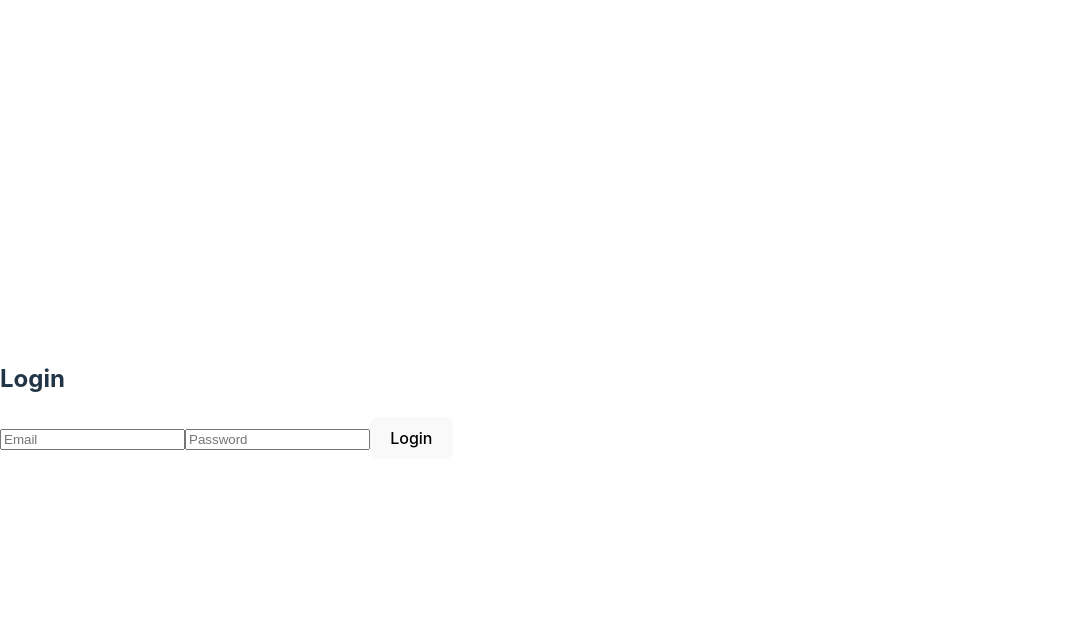
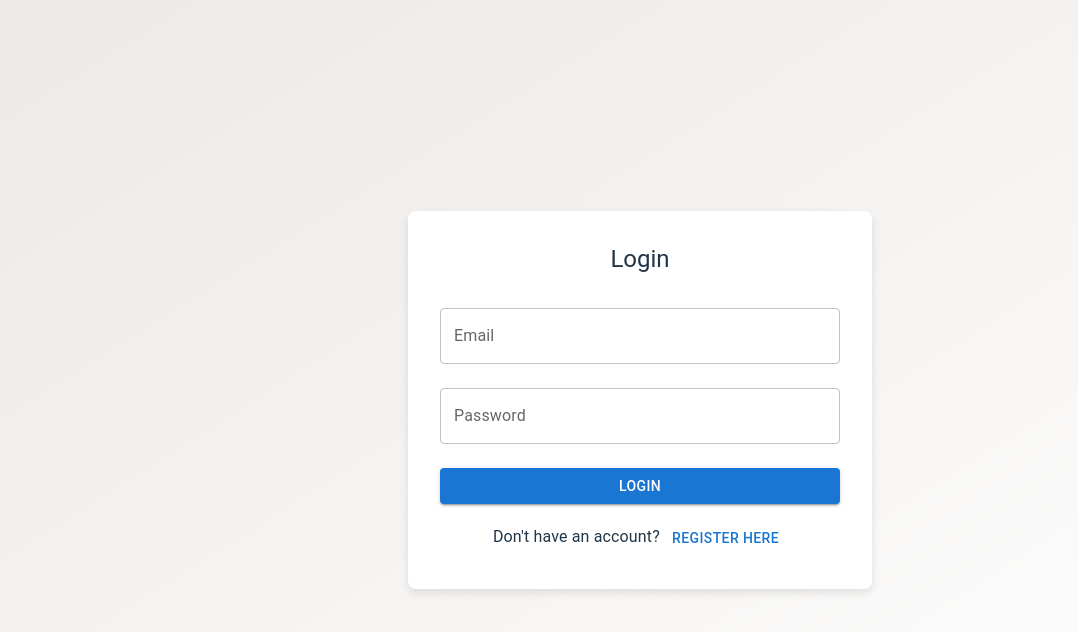
Before and after one commit to hilaRenis/PawConnect-FrontEnd, a React (Vite) app in the folder PawConnect-FrontEnd/: page /login in a window 1280 px wide. Shown: the top 632 px of the page, without its empty margins (0-1078 px from the left). Built offline with nearby package versions, Linux system fonts and the light colour scheme.

Commit message:
LogIn + Register
Finish the design of LogIn and Register page

```diff
--- a/PawConnect-FrontEnd/package.json
+++ b/PawConnect-FrontEnd/package.json
@@ -10,6 +10,9 @@
     "preview": "vite preview"
   },
   "dependencies": {
+    "@emotion/react": "^11.14.0",
+    "@emotion/styled": "^11.14.0",
+    "@mui/material": "^6.1.10",
     "react": "^18.3.1",
     "react-dom": "^18.3.1",
     "react-router-dom": "^7.0.1"
--- a/PawConnect-FrontEnd/src/pages/Login.jsx
+++ b/PawConnect-FrontEnd/src/pages/Login.jsx
@@ -1,44 +1,108 @@
 import React, { useState } from 'react';
+import { TextField, Button, Box, Typography } from '@mui/material';
 import { useNavigate } from 'react-router-dom';
 
-function Login() {
+const Login = () => {
   const [email, setEmail] = useState('');
   const [password, setPassword] = useState('');
+  const [error, setError] = useState('');
   const navigate = useNavigate();
 
   const handleLogin = (e) => {
     e.preventDefault();
-    // Here, you would handle authentication logic (e.g., API call)
-    // For now, assuming 'user' and 'agency' roles are checked
+
+    if (!email || !password) {
+      setError('Please fill in all fields');
+      return;
+    }
+
     if (email === 'user@example.com' && password === 'password') {
       navigate('/user-dashboard');
     } else if (email === 'agency@example.com' && password === 'password') {
       navigate('/agency-dashboard');
     } else {
-      alert('Invalid credentials');
+      setError('Invalid credentials');
     }
   };
 
   return (
-    <div>
-      <h2>Login</h2>
-      <form onSubmit={handleLogin}>
-        <input
+    <Box
+      sx={{
+        display: 'flex',
+        alignItems: 'center',
+        justifyContent: 'center',
+        height: '100vh',
+        width: '100vw',
+        background: 'linear-gradient(to bottom right, #ece9e6, #ffffff)',
+      }}
+    >
+      <Box
+        component="form"
+        onSubmit={handleLogin}
+        sx={{
+          display: 'flex',
+          flexDirection: 'column',
+          alignItems: 'center',
+          justifyContent: 'center',
+          maxWidth: 400,
+          width: '100%',
+          backgroundColor: 'white',
+          padding: 4,
+          borderRadius: 2,
+          boxShadow: '0 4px 10px rgba(0,0,0,0.1)',
+        }}
+      >
+        <Typography variant="h5" textAlign="center" marginBottom={2}>
+          Login
+        </Typography>
+
+        {error && (
+          <Typography color="error" textAlign="center" marginBottom={2}>
+            {error}
+          </Typography>
+        )}
+
+        <TextField
+          label="Email"
           type="email"
-          placeholder="Email"
+          fullWidth
+          margin="normal"
           value={email}
           onChange={(e) => setEmail(e.target.value)}
         />
-        <input
+
+        <TextField
+          label="Password"
           type="password"
-          placeholder="Password"
+          fullWidth
+          margin="normal"
           value={password}
           onChange={(e) => setPassword(e.target.value)}
         />
-        <button type="submit">Login</button>
-      </form>
-    </div>
+
+        <Button
+          type="submit"
+          variant="contained"
+          color="primary"
+          fullWidth
+          sx={{ marginTop: 2 }}
+        >
+          Login
+        </Button>
+
+        <Typography textAlign="center" marginTop={2}>
+          Don't have an account?{' '}
+          <Button
+            onClick={() => navigate('/register')}
+            variant="text"
+            color="primary"
+          >
+            Register here
+          </Button>
+        </Typography>
+      </Box>
+    </Box>
   );
-}
+};
 
 export default Login;
--- a/PawConnect-FrontEnd/src/pages/Register.jsx
+++ b/PawConnect-FrontEnd/src/pages/Register.jsx
@@ -1,58 +1,120 @@
 import React, { useState } from 'react';
+import { TextField, Button, Box, Typography } from '@mui/material';
 
-function Register() {
+const Register = () => {
   const [formData, setFormData] = useState({
-    name: '',
+    username: '',
+    fullName: '',
     email: '',
     password: '',
-    role: 'user', // Default role is 'user'
   });
+
+  const [errors, setErrors] = useState({});
 
   const handleChange = (e) => {
     const { name, value } = e.target;
     setFormData({ ...formData, [name]: value });
   };
 
+  const validate = () => {
+    const newErrors = {};
+    if (!formData.username) newErrors.username = 'Username is required';
+    if (!formData.fullName) newErrors.fullName = 'Full name is required';
+    if (!formData.email) {
+      newErrors.email = 'Email is required';
+    } else if (!/\S+@\S+\.\S+/.test(formData.email)) {
+      newErrors.email = 'Invalid email format';
+    }
+    if (!formData.password) newErrors.password = 'Password is required';
+    setErrors(newErrors);
+    return Object.keys(newErrors).length === 0;
+  };
+
   const handleSubmit = (e) => {
     e.preventDefault();
-    // Logic to send data to the backend API for registration
+    if (!validate()) return;
+
     console.log('User Registered:', formData);
     alert('Registration Successful!');
+    setFormData({ username: '', fullName: '', email: '', password: '' }); // Clear form
   };
 
   return (
-    <div>
-      <h2>Register</h2>
-      <form onSubmit={handleSubmit}>
-        <input
-          type="text"
-          name="name"
-          placeholder="Full Name"
-          value={formData.name}
+    <Box
+      sx={{
+        position: 'absolute',
+        top: '50%',
+        left: '50%',
+        transform: 'translate(-50%, -50%)',
+        maxWidth: 400,
+        width: '100%',
+        padding: 3,
+        border: '1px solid #ccc',
+        borderRadius: 2,
+        boxShadow: '0 0 10px rgba(0,0,0,0.1)',
+        display: 'flex',
+        flexDirection: 'column',
+        gap: 2,
+        backgroundColor: 'white',
+      }}
+    >
+      <Typography variant="h5" textAlign="center" marginBottom={2}>
+        Register
+      </Typography>
+
+      <TextField
+        label="Username"
+        name="username"
+        value={formData.username}
         onChange={handleChange}
+        error={!!errors.username}
+        helperText={errors.username}
+        fullWidth
       />
-        <input
+
+      <TextField
+        label="Full Name"
+        name="fullName"
+        value={formData.fullName}
+        onChange={handleChange}
+        error={!!errors.fullName}
+        helperText={errors.fullName}
+        fullWidth
+      />
+
+      <TextField
+        label="Email"
+        name="email"
         type="email"
-          name="email"
-          placeholder="Email"
         value={formData.email}
         onChange={handleChange}
+        error={!!errors.email}
+        helperText={errors.email}
+        fullWidth
       />
-        <input
+
+      <TextField
+        label="Password"
+        name="password"
         type="password"
-          name="password"
-          placeholder="Password"
         value={formData.password}
         onChange={handleChange}
+        error={!!errors.password}
+        helperText={errors.password}
+        fullWidth
       />
-        <select name="role" value={formData.role} onChange={handleChange}>
-          <option value="user">User</option>
-          <option value="agency">Agency</option>
-        </select>
-        <button type="submit">Register</button>
-      </form>
-    </div>
+
+      <Button
+        type="submit"
+        variant="contained"
+        color="primary"
+        fullWidth
+        sx={{ padding: '10px 0' }}
+      >
+        Register
+      </Button>
+    </Box>
   );
-}
+};
 
 export default Register;
```
Also changed, not shown: 2 other files (tests, documents, lock files or other folders). Lines whose indentation alone changed are shown as unchanged.
